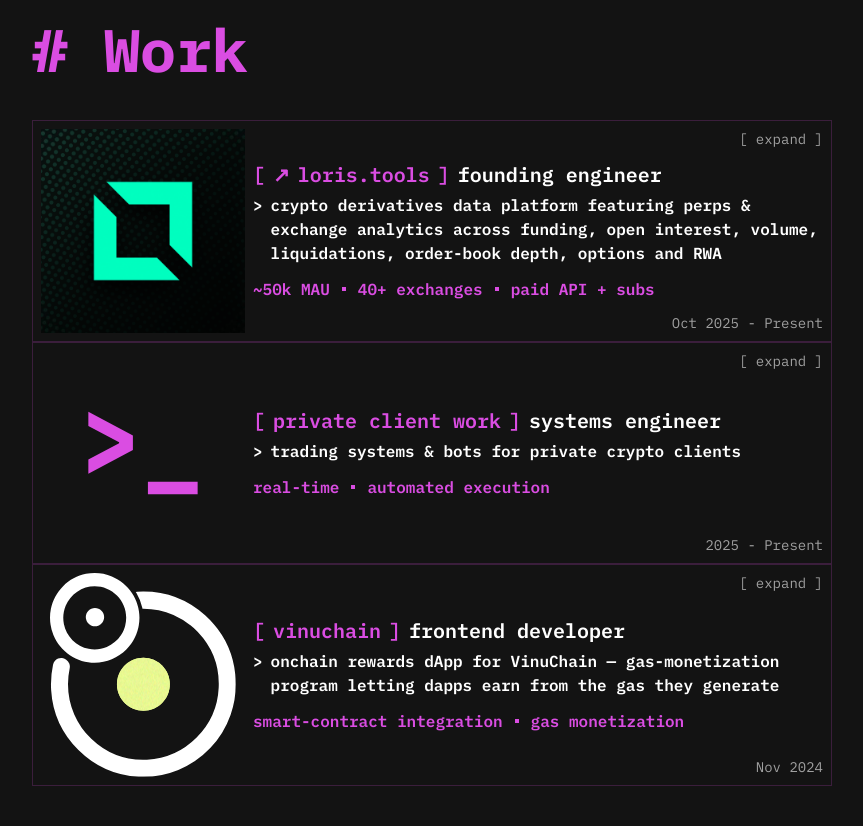
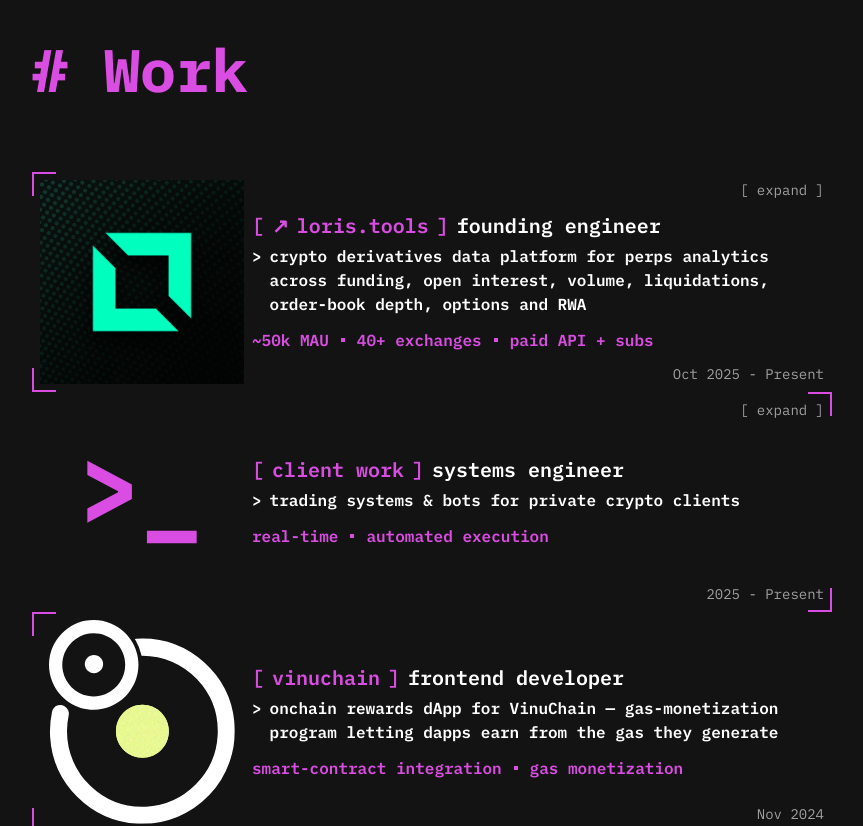
Before and after one commit to setpedro/portfolio-v2, a Next.js app: page / in a window 1280 px wide. Shown: the part 900-1726 px from the top of the page, without its empty margins (208-1071 px from the left). Built offline with nearby package versions, Linux system fonts and the light colour scheme.

Commit message:
fix: polish UI

```diff
--- a/src/lib/consts/sections/work.ts
+++ b/src/lib/consts/sections/work.ts
@@ -7,7 +7,7 @@ export const workData = [
         logo: "/loris-tools.png",
         logoAlt: "loris.tools logo",
         description:
-            "crypto derivatives data platform featuring perps & exchange analytics across funding, open interest, volume, liquidations, order-book depth, options and RWA",
+            "crypto derivatives data platform for perps analytics across funding, open interest, volume, liquidations, order-book depth, options and RWA",
         results: ["~50k MAU", "40+ exchanges", "paid API + subs"],
         details: [
             "rebuilt the frontend, making it dramatically faster and grew it to ~50k monthly users",
@@ -19,7 +19,7 @@ export const workData = [
     },
     {
         id: "private-client",
-        name: "private client work",
+        name: "client work",
         role: "systems engineer",
         link: null,
         logo: "/private-client.svg",
--- a/src/sections/about/About.tsx
+++ b/src/sections/about/About.tsx
@@ -7,7 +7,7 @@ export function About() {
     return (
         <section
             id="about"
-            className="min-h-screen flex flex-col items-center gap-20 pt-25 sm:pt-30 md:35 lg:px-10 xl:px-20"
+            className="min-h-screen flex flex-col items-center gap-20 pt-25 sm:pt-30 md:pt-35 lg:px-10 xl:px-20"
         >
             <SectionHeader
                 title={sectionHeaders.about.title}
--- a/src/sections/projects/Projects.tsx
+++ b/src/sections/projects/Projects.tsx
@@ -9,7 +9,7 @@ export function Projects() {
     return (
         <section
             id="projects"
-            className="min-h-screen flex flex-col items-center gap-10 sm:pt-30 md:35 lg:px-10 xl:px-20"
+            className="min-h-screen flex flex-col items-center gap-10 pt-25 sm:pt-30 md:pt-35 lg:px-10 xl:px-20"
         >
             <SectionHeader title={sectionHeaders.projects.title} />
 
--- a/src/sections/socials/Socials.tsx
+++ b/src/sections/socials/Socials.tsx
@@ -6,7 +6,7 @@ export function Socials() {
     return (
         <section
             id="socials"
-            className="min-h-screen flex flex-col items-center gap-16 sm:pt-30 md:35 lg:px-10 xl:px-20"
+            className="min-h-screen flex flex-col items-center gap-16 pt-25 sm:pt-30 md:pt-35 lg:px-10 xl:px-20"
         >
             <SectionHeader title={sectionHeaders.socials.title} />
 
--- a/src/sections/work/Work.tsx
+++ b/src/sections/work/Work.tsx
@@ -18,16 +18,17 @@ export function Work() {
     return (
         <section
             id="work"
-            className="min-h-screen flex flex-col items-center gap-10 sm:pt-30 md:35 lg:px-10 xl:px-20"
+            className="min-h-screen flex flex-col items-center gap-10 pt-25 sm:pt-30 md:pt-35 lg:px-10 xl:px-20"
         >
             <SectionHeader title="Work" />
 
-            <div className="w-full max-w-7xl">
-                {workData.map((entry) => (
+            <div className="w-full max-w-7xl mt-8">
+                {workData.map((entry, index) => (
                     <div key={entry.id}>
                         <div className="hidden md:block">
                             <WorkEntryDesktop
                                 entry={entry}
+                                cornerSide={index % 2 === 0 ? "left" : "right"}
                                 isExpanded={expandedWorkId === entry.id}
                                 onToggle={() => handleToggle(entry.id)}
                             />
--- a/src/sections/work/WorkEntryDesktop.tsx
+++ b/src/sections/work/WorkEntryDesktop.tsx
@@ -4,12 +4,14 @@ import Link from "next/link";
 
 type WorkEntryDesktop = {
     entry: WorkEntry;
+    cornerSide: "left" | "right";
     isExpanded: boolean;
     onToggle: () => void;
 };
 
 export function WorkEntryDesktop({
     entry,
+    cornerSide,
     isExpanded,
     onToggle,
 }: WorkEntryDesktop) {
@@ -21,9 +23,23 @@ export function WorkEntryDesktop({
             <span>]</span>
         </>
     );
+    const hasDetails = entry.details.length > 0;
 
     return (
-        <div className="flex items-stretch gap-2 border border-accent/20 p-2 w-full max-w-7xl bg-background">
+        <div className="relative flex items-stretch gap-2 p-2 w-full max-w-7xl bg-background">
+            <div className="absolute inset-0 pointer-events-none">
+                {cornerSide === "left" ? (
+                    <>
+                        <div className="absolute top-0 left-0 w-6 h-6 border-t-2 border-l-2 border-accent"></div>
+                        <div className="absolute bottom-0 left-0 w-6 h-6 border-b-2 border-l-2 border-accent"></div>
+                    </>
+                ) : (
+                    <>
+                        <div className="absolute top-0 right-0 w-6 h-6 border-t-2 border-r-2 border-accent"></div>
+                        <div className="absolute bottom-0 right-0 w-6 h-6 border-b-2 border-r-2 border-accent"></div>
+                    </>
+                )}
+            </div>
             {entry.logo && (
                 <Image
                     src={entry.logo}
@@ -36,6 +52,7 @@ export function WorkEntryDesktop({
             )}
             <div className="flex flex-col justify-between self-stretch w-full">
                 <div className="flex justify-end">
+                    {hasDetails ? (
                         <button
                             type="button"
                             onClick={onToggle}
@@ -45,6 +62,14 @@ export function WorkEntryDesktop({
                                 [ {isExpanded ? "collapse" : "expand"} ]
                             </div>
                         </button>
+                    ) : (
+                        <div
+                            aria-hidden="true"
+                            className="text-sm text-foreground/60 invisible"
+                        >
+                            [ expand ]
+                        </div>
+                    )}
                 </div>
                 <div className="flex flex-col gap-3">
                     <div className="flex flex-col gap-1 w-full">
--- a/src/sections/work/WorkEntryMobile.tsx
+++ b/src/sections/work/WorkEntryMobile.tsx
@@ -21,9 +21,14 @@ export function WorkEntryMobile({
             <span>]</span>
         </>
     );
+    const hasDetails = entry.details.length > 0;
 
     return (
-        <div className="flex flex-col gap-2 border border-accent/20 p-2 w-full max-w-[512px] bg-background">
+        <div className="relative flex flex-col gap-2 p-2 w-full max-w-[512px] bg-background">
+            <div className="absolute inset-0 pointer-events-none">
+                <div className="absolute top-0 left-0 w-6 h-6 border-t-2 border-l-2 border-accent"></div>
+                <div className="absolute bottom-0 right-0 w-6 h-6 border-b-2 border-r-2 border-accent"></div>
+            </div>
             {entry.logo && (
                 <div className="mx-auto relative w-full max-w-[512px] aspect-square">
                     <Image
@@ -38,6 +43,7 @@ export function WorkEntryMobile({
 
             <div className="flex flex-col w-full">
                 <div className="flex justify-end">
+                    {hasDetails ? (
                         <button
                             type="button"
                             onClick={onToggle}
@@ -47,11 +53,19 @@ export function WorkEntryMobile({
                                 [ {isExpanded ? "collapse" : "expand"} ]
                             </div>
                         </button>
+                    ) : (
+                        <div
+                            aria-hidden="true"
+                            className="text-sm text-foreground/60 invisible"
+                        >
+                            [ expand ]
+                        </div>
+                    )}
                 </div>
 
                 <div className="flex flex-col gap-3">
                     <div className="flex flex-col gap-2 w-full">
-                        <div className="flex flex-col gap-1 font-semibold text-xl">
+                        <div className="flex flex-wrap gap-x-2 gap-y-1 font-semibold text-xl">
                             {entry.link ? (
                                 <Link
                                     href={entry.link}
```
Lines whose indentation alone changed are shown as unchanged.
